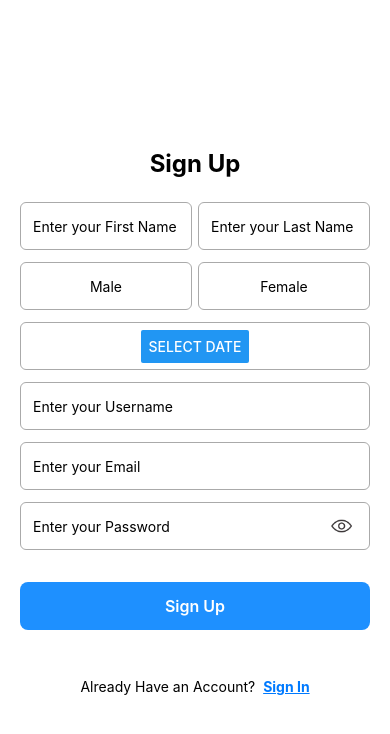
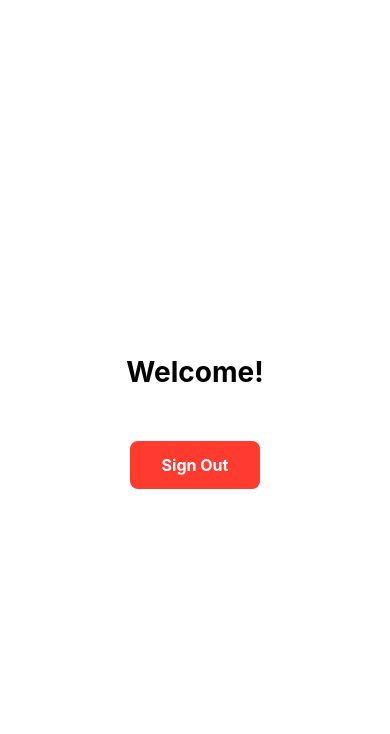
Before and after one commit to linkedpair/linkedpair, a React Native app in the folder frontend/: screen /Home in a window 390 px wide. Shown: the top 734 px of the page. Built offline with nearby package versions, Linux system fonts and the light colour scheme.

Commit message:
WIP: Firebase integration

```diff
--- a/frontend/App.js
+++ b/frontend/App.js
@@ -5,6 +5,7 @@ import { createNativeStackNavigator } from "@react-navigation/native-stack";
 import SignInScreen from "./screens/SignInScreen";
 import SignUpScreen from "./screens/SignUpScreen";
 import ProfilePage from "./screens/ProfilePage";
+import HomeScreen from "./screens/HomeScreen";
 
 const Stack = createNativeStackNavigator();
 
@@ -18,6 +19,7 @@ export default function App() {
         <Stack.Screen name="SignIn" component={SignInScreen} />
         <Stack.Screen name="SignUp" component={SignUpScreen} />
         <Stack.Screen name="ProfilePage" component={ProfilePage} />
+        <Stack.Screen name="Home" component={HomeScreen} />
       </Stack.Navigator>
     </NavigationContainer>
   );
--- /dev/null
+++ b/frontend/firebaseConfig.js
@@ -0,0 +1,28 @@
+// Import only what you need
+import { initializeApp } from "firebase/app";
+import { initializeAuth, getReactNativePersistence } from "firebase/auth";
+import AsyncStorage from "@react-native-async-storage/async-storage";
+import { getFirestore } from "firebase/firestore";
+
+const firebaseConfig = {
+  apiKey: "AIzaSyCgdahpuKyEiDHzAbG0Yk4xPPRYbsLfKhw",
+  authDomain: "linkedpair.firebaseapp.com",
+  projectId: "linkedpair",
+  storageBucket: "linkedpair.firebasestorage.app",
+  messagingSenderId: "862154495984",
+  appId: "1:862154495984:web:007a1bad3c16b89f23ef35",
+  measurementId: "G-TM9HH9K2MX",
+};
+
+// Initialize Firebase app
+const app = initializeApp(firebaseConfig);
+
+// Initialize Firebase Authentication
+const auth = initializeAuth(app, {
+  persistence: getReactNativePersistence(AsyncStorage),
+});
+
+// Initialize Firestore
+const firestore = getFirestore(app);
+
+export { auth, firestore };
--- a/frontend/package.json
+++ b/frontend/package.json
@@ -9,16 +9,18 @@
     "web": "expo start --web"
   },
   "dependencies": {
+    "@react-native-community/datetimepicker": "8.3.0",
     "@react-navigation/native": "^7.1.9",
     "@react-navigation/native-stack": "^7.3.13",
     "expo": "~53.0.9",
     "expo-status-bar": "~2.2.3",
+    "firebase": "^11.8.1",
     "react": "19.0.0",
     "react-native": "0.79.2",
     "react-native-date-picker": "^5.0.12",
     "react-native-safe-area-context": "5.4.0",
     "react-native-screens": "~4.10.0",
-    "@react-native-community/datetimepicker": "8.3.0"
+    "@react-native-async-storage/async-storage": "2.1.2"
   },
   "devDependencies": {
     "@babel/core": "^7.20.0"
--- /dev/null
+++ b/frontend/screens/HomeScreen.js
@@ -0,0 +1,58 @@
+import React from "react";
+import { View, Text, StyleSheet, TouchableOpacity, Alert } from "react-native";
+import { auth } from "../firebaseConfig";
+import { signOut } from "firebase/auth";
+
+export default function HomeScreen({ navigation }) {
+  const handleSignOut = async () => {
+    try {
+      await signOut(auth);
+      Alert.alert("Signed Out", "You have been signed out.");
+      navigation.replace("SignIn");
+    } catch (error) {
+      console.error("Sign-out error:", error);
+      Alert.alert("Error", "Failed to sign out.");
+    }
+  };
+
+  return (
+    <View style={styles.container}>
+      <Text style={styles.welcomeText}>Welcome!</Text>
+      <Text style={styles.emailText}>{auth.currentUser?.email}</Text>
+      <TouchableOpacity style={styles.button} onPress={handleSignOut}>
+        <Text style={styles.buttonText}>Sign Out</Text>
+      </TouchableOpacity>
+    </View>
+  );
+}
+
+const styles = StyleSheet.create({
+  container: {
+    flex: 1,
+    backgroundColor: "#fff",
+    justifyContent: "center",
+    alignItems: "center",
+    padding: 20,
+  },
+  welcomeText: {
+    fontSize: 28,
+    fontWeight: "bold",
+    marginBottom: 12,
+  },
+  emailText: {
+    fontSize: 18,
+    marginBottom: 40,
+    color: "#555",
+  },
+  button: {
+    backgroundColor: "#FF3B30",
+    paddingVertical: 14,
+    paddingHorizontal: 32,
+    borderRadius: 8,
+  },
+  buttonText: {
+    color: "#fff",
+    fontSize: 16,
+    fontWeight: "bold",
+  },
+});
--- a/frontend/screens/SignUpScreen.js
+++ b/frontend/screens/SignUpScreen.js
@@ -1,4 +1,4 @@
-import React, { useState } from 'react';
+import React, { useState } from "react";
 import {
   Text,
   TouchableOpacity,
@@ -7,30 +7,72 @@ import {
   TextInput,
   KeyboardAvoidingView,
   Image,
-  Button
-} from 'react-native';
+  Button,
+} from "react-native";
 
-import DateTimePicker from '@react-native-community/datetimepicker';
+import DateTimePicker from "@react-native-community/datetimepicker";
+
+import { auth, firestore } from "../firebaseConfig";
+import { createUserWithEmailAndPassword } from "firebase/auth";
+import { doc, setDoc } from "firebase/firestore";
 
 export default function SignUpScreen({ navigation }) {
-
-  const [firstName, setFirstName] = useState('')
-  const [lastName, setLastName] = useState('')
-  const [male, setMale] = useState(null)
-  const [date, setDate] = useState(new Date())
-  const [datePickerOpen, setDatePickerOpen] = useState(false)
-  const [username, setUsername] = useState('');
-  const [email, setEmail] = useState('');
-  const [password, setPassword] = useState('');
+  const [firstName, setFirstName] = useState("");
+  const [lastName, setLastName] = useState("");
+  const [male, setMale] = useState(null);
+  const [date, setDate] = useState(new Date());
+  const [datePickerOpen, setDatePickerOpen] = useState(false);
+  const [username, setUsername] = useState("");
+  const [email, setEmail] = useState("");
+  const [password, setPassword] = useState("");
   const [hidePassword, setHidePassword] = useState(true);
 
-  const handleSignUp = () => {
-    console.log("username:", username);
-    console.log("Email:", email);
-    console.log("Password:", password);
-    alert("Sign Up Clicked!");
-    navigation.navigate("ProfilePage")
+  const handleSignUp = async () => {
+    if (
+      !firstName ||
+      !lastName ||
+      !email ||
+      !password ||
+      male === null ||
+      !username
+    ) {
+      alert("Please fill out all required fields.");
+      return;
     }
+
+    const emailRegex = /^[^\s@]+@[^\s@]+\.[^\s@]+$/;
+    if (!emailRegex.test(email)) {
+      alert("Please enter a valid email address.");
+      return;
+    }
+
+    try {
+      const userCredential = await createUserWithEmailAndPassword(
+        auth,
+        email,
+        password
+      );
+      const user = userCredential.user;
+
+      // Create a user document in Firestore
+      await setDoc(doc(firestore, "users", user.uid), {
+        firstName,
+        lastName,
+        gender: male ? "male" : "female",
+        dateOfBirth: date.toISOString().split("T")[0], // Format date as YYYY-MM-DD
+        username,
+        email,
+        createdAt: new Date().toISOString(),
+      });
+
+      console.log("User created:", user);
+      alert("Account created successfully!");
+      navigation.navigate("Home");
+    } catch (error) {
+      console.error("Sign up error:", error);
+      alert(error.message || "Failed to create account");
+    }
+  };
 
   return (
     <KeyboardAvoidingView style={styles.MainContainer}>
@@ -54,16 +96,16 @@ export default function SignUpScreen({ navigation }) {
           <MaleButton
             selected={male}
             onPress={() => {
-              setMale(true)
-              alert(`I am male`)
+              setMale(true);
+              alert(`I am male`);
             }}
           />
           <FemaleButton
             // ensures that when app starts, both buttons are unselected
             selected={male === false}
             onPress={() => {
-              setMale(false)
-              alert(`I am female`)
+              setMale(false);
+              alert(`I am female`);
             }}
           />
         </View>
@@ -78,11 +120,7 @@ export default function SignUpScreen({ navigation }) {
           value={username}
           onChangeText={setUsername}
         />
-        <StandardInput
-          type="Email"
-          value={email}
-          onChangeText={setEmail}
-        />
+        <StandardInput type="Email" value={email} onChangeText={setEmail} />
         <PasswordInput
           type="Password"
           value={password}
@@ -90,12 +128,14 @@ export default function SignUpScreen({ navigation }) {
           hidePassword={hidePassword}
           setHidePassword={setHidePassword}
         />
-        <SignUpButton onPress={handleSignUp}/>
+        <SignUpButton onPress={handleSignUp} />
         <View style={styles.linkContainer}>
-        <Text>Already Have an Account? {" "}
+          <Text>
+            Already Have an Account?{" "}
             <Text
               style={styles.RedirectToSignInText}
-            onPress={() => navigation.navigate("SignIn")}>
+              onPress={() => navigation.navigate("SignIn")}
+            >
               Sign In
             </Text>
           </Text>
@@ -103,10 +143,10 @@ export default function SignUpScreen({ navigation }) {
       </View>
       <View style={styles.WhiteSpace} />
     </KeyboardAvoidingView>
-  )
+  );
 }
 
-const NameInput = ({type, value, onChangeText}) => {
+const NameInput = ({ type, value, onChangeText }) => {
   return (
     <View style={styles.NameInput}>
       <TextInput
@@ -117,66 +157,63 @@ const NameInput = ({type, value, onChangeText}) => {
         keyboardType={"default"}
       />
     </View>
-  )
-}
+  );
+};
 
-const MaleButton = ({selected, onPress}) => {
+const MaleButton = ({ selected, onPress }) => {
   return (
     <TouchableOpacity
-      style={selected
-        ? [styles.GenderButton, { backgroundColor: '#4a98e0' }]
-        : [styles.GenderButton, { backgroundColor: 'white' }]
+      style={
+        selected
+          ? [styles.GenderButton, { backgroundColor: "#4a98e0" }]
+          : [styles.GenderButton, { backgroundColor: "white" }]
       }
-      onPress={onPress}>
-      <Text style={{ textAlign: 'center' }}>
-        Male
-      </Text>
+      onPress={onPress}
+    >
+      <Text style={{ textAlign: "center" }}>Male</Text>
     </TouchableOpacity>
-  )
-}
+  );
+};
 
-const FemaleButton = ({selected, onPress}) => {
+const FemaleButton = ({ selected, onPress }) => {
   return (
     <TouchableOpacity
-      style={selected
-        ? [styles.GenderButton, { backgroundColor: '#fe6b75' }]
-        : [styles.GenderButton, { backgroundColor: 'white' }]
+      style={
+        selected
+          ? [styles.GenderButton, { backgroundColor: "#fe6b75" }]
+          : [styles.GenderButton, { backgroundColor: "white" }]
       }
-      onPress={onPress}>
-      <Text style={{ textAlign: 'center' }}>
-        Female
-      </Text>
+      onPress={onPress}
+    >
+      <Text style={{ textAlign: "center" }}>Female</Text>
     </TouchableOpacity>
-  )
-}
+  );
+};
 
 const DateInput = (date, setDate, datePickerOpen, setDatePickerOpen) => {
   return (
     <View style={styles.StandardInput}>
-      <Button
-        title="Select Date"
-        onPress={() => setDatePickerOpen(true)}
-      />
+      <Button title="Select Date" onPress={() => setDatePickerOpen(true)} />
       {/* If datepicker is open, datetimepicker will be called */}
-      {datePickerOpen &&
+      {datePickerOpen && (
         <DateTimePicker
           mode="date"
           open={datePickerOpen}
           value={date}
           onChange={(event, SelectedDate) => {
-            setDatePickerOpen(false)
+            setDatePickerOpen(false);
             if (SelectedDate) {
               setDate(SelectedDate);
-              alert(`I have selected ${SelectedDate}`)
+              alert(`I have selected ${SelectedDate}`);
             }
           }}
         />
-      }
+      )}
     </View>
-  )
-}
+  );
+};
 
-const StandardInput = ({type, value, onChangeText}) => {
+const StandardInput = ({ type, value, onChangeText }) => {
   return (
     <View style={styles.StandardInput}>
       <TextInput
@@ -184,15 +221,19 @@ const StandardInput = ({type, value, onChangeText}) => {
         placeholder={`Enter your ${type}`}
         onChangeText={onChangeText}
         defaultValue={value}
-        keyboardType={type === "Email"
-          ? "email-address"
-          : "default"}
+        keyboardType={type === "Email" ? "email-address" : "default"}
       />
     </View>
-  )
-}
+  );
+};
 
-const PasswordInput = ({type, value, onChangeText, hidePassword, setHidePassword})=> {
+const PasswordInput = ({
+  type,
+  value,
+  onChangeText,
+  hidePassword,
+  setHidePassword,
+}) => {
   return (
     <View>
       <View style={styles.StandardInput}>
@@ -201,27 +242,30 @@ const PasswordInput = ({type, value, onChangeText, hidePassword, setHidePassword
           placeholder={`Enter your ${type}`}
           onChangeText={onChangeText}
           defaultValue={value}
-          keyboardType={'default'}
+          keyboardType={"default"}
           secureTextEntry={hidePassword}
         />
-        <TouchableOpacity onPress={()=> setHidePassword(prev => !prev)}>
+        <TouchableOpacity onPress={() => setHidePassword((prev) => !prev)}>
           <Image
             style={styles.PasswordImage}
-            source={hidePassword
-              ? require('../assets/PasswordShow.jpg')
-              : require('../assets/PasswordHide.webp')}
+            source={
+              hidePassword
+                ? require("../assets/PasswordShow.jpg")
+                : require("../assets/PasswordHide.webp")
+            }
           />
         </TouchableOpacity>
       </View>
     </View>
-  )
-}
+  );
+};
 
-const SignUpButton = NextAction => {
+const SignUpButton = (NextAction) => {
   return (
     <TouchableOpacity
       style={styles.CreateEmailButton}
-        onPress={NextAction.onPress}>
+      onPress={NextAction.onPress}
+    >
       <Text style={styles.ButtonText}>Sign Up</Text>
     </TouchableOpacity>
   );
@@ -230,29 +274,29 @@ const SignUpButton = NextAction => {
 const styles = StyleSheet.create({
   MainContainer: {
     flex: 1,
-    justifyContent: 'center',
-    backgroundColor: 'white'
+    justifyContent: "center",
+    backgroundColor: "white",
   },
   WhiteSpace: {
     flex: 1,
-    flexDirection: 'column',
-    justifyContent: 'center',
-    alignItems: 'center'
+    flexDirection: "column",
+    justifyContent: "center",
+    alignItems: "center",
   },
   FormContainer: {
-    flexDirection: 'column',
+    flexDirection: "column",
     paddingHorizontal: 20,
-    width: '100%',
+    width: "100%",
   },
   SignUpText: {
     fontSize: 24,
     marginBottom: 24,
     fontWeight: "bold",
-    textAlign: "center"
+    textAlign: "center",
   },
   NameRow: {
-    flexDirection: 'row',
-    justifyContent: 'space-between',
+    flexDirection: "row",
+    justifyContent: "space-between",
     gap: 6,
     marginBottom: 12,
   },
@@ -263,11 +307,11 @@ const styles = StyleSheet.create({
     borderRadius: 6,
     paddingHorizontal: 12,
     height: 48,
-    justifyContent: 'center',
+    justifyContent: "center",
   },
   GenderRow: {
-    flexDirection: 'row',
-    justifyContent: 'space-between',
+    flexDirection: "row",
+    justifyContent: "space-between",
     gap: 6,
     marginBottom: 12,
   },
@@ -278,18 +322,18 @@ const styles = StyleSheet.create({
     borderRadius: 6,
     paddingHorizontal: 12,
     height: 48,
-    justifyContent: 'center',
+    justifyContent: "center",
   },
   StandardInput: {
-    flexDirection: 'row',
+    flexDirection: "row",
     borderWidth: 1,
     borderColor: "#aaa",
     borderRadius: 6,
     paddingHorizontal: 12,
     height: 48,
     marginBottom: 12,
-    justifyContent: 'center',
-    alignItems: 'center',
+    justifyContent: "center",
+    alignItems: "center",
   },
   CreateEmailButton: {
     backgroundColor: "#1E90FF",
@@ -302,17 +346,17 @@ const styles = StyleSheet.create({
   ButtonText: {
     color: "#fff",
     fontSize: 16,
-    fontWeight: "600"
+    fontWeight: "600",
   },
   RedirectToSignInText: {
     color: "#007AFF",
     fontSize: 14,
     fontWeight: "bold",
-    textDecorationLine: "underline"
+    textDecorationLine: "underline",
   },
   linkContainer: {
     marginTop: 32,
-    alignItems: "center"
+    alignItems: "center",
   },
   PasswordImage: {
     width: 32,
@@ -320,6 +364,6 @@ const styles = StyleSheet.create({
   },
   InputText: {
     flex: 1,
-    textAlign: 'left'
+    textAlign: "left",
   },
 });
```
Also changed, not shown: frontend/metro.config.js (added, +7 -0 lines), frontend/screens/SignInScreen.js (+35 -5 lines), 2 other files (tests, documents, lock files or other folders). Lines whose indentation alone changed are shown as unchanged.
